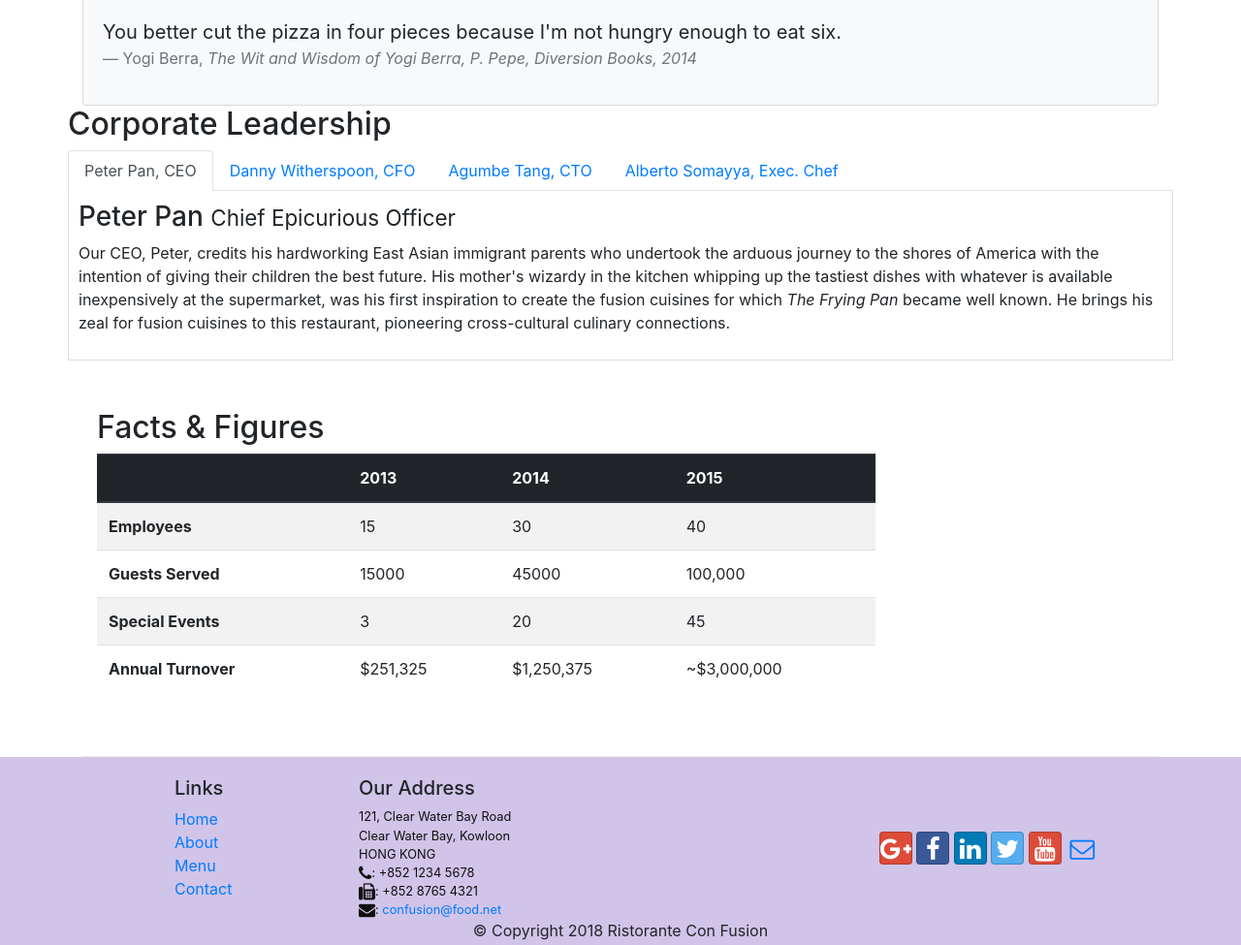
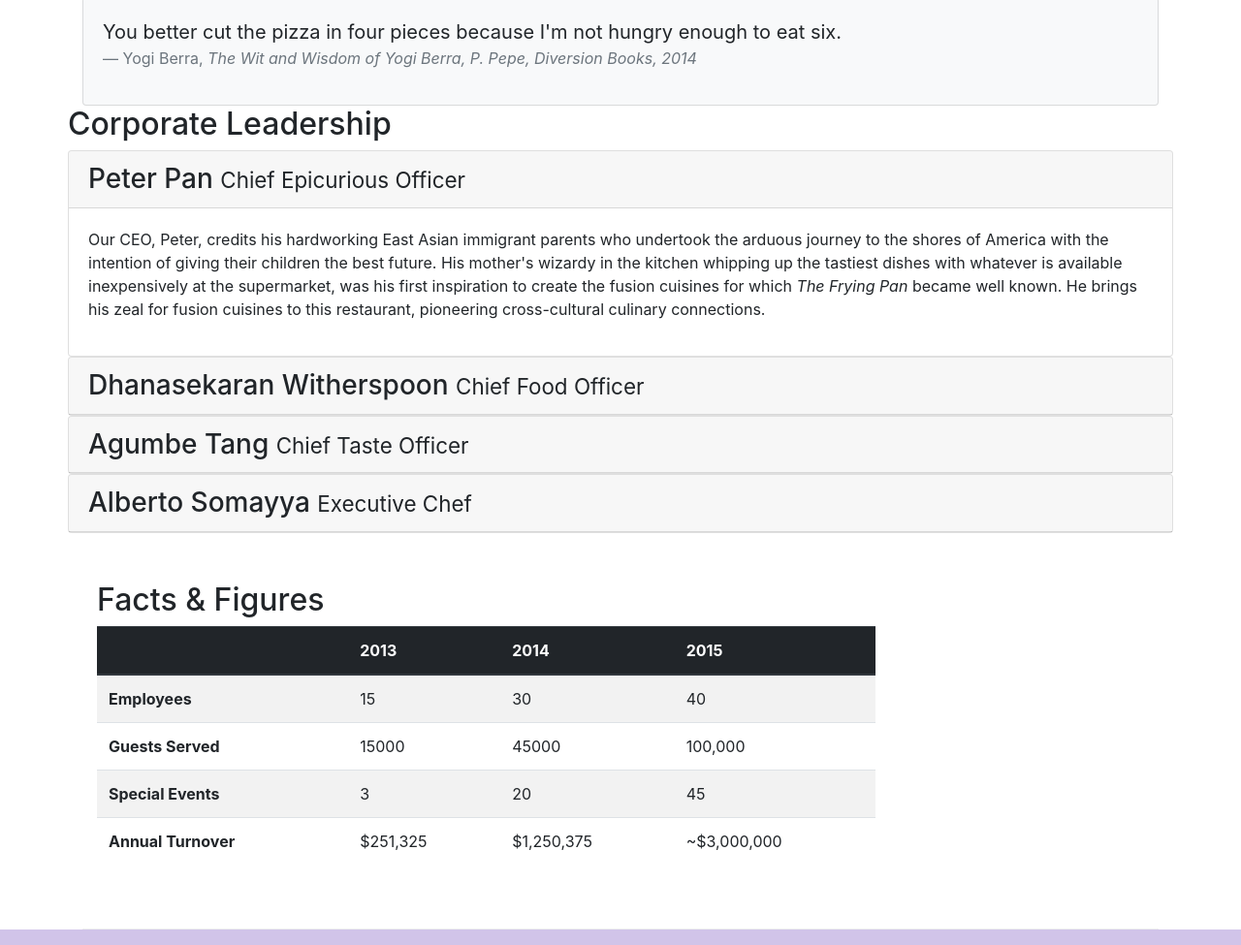
Before and after one commit to ahmedheidar/Learning_BootsTrap1, a website: page aboutus.html in a window 1280 px wide. Shown: the part 738-1713 px from the top of the page at 97% size. Drawn offline with nearby package versions, Linux system fonts and the light colour scheme.

Commit message:
Accordion

```diff
--- a/aboutus.html
+++ b/aboutus.html
@@ -27,10 +27,14 @@
             <a class="navbar-brand mr-auto ml-2" href="./index.html"><img src="img/logo.png" height="30" width="41"></a>
             <div class="collapse navbar-collapse" id="Navbar">
                 <ul class="navbar-nav mr-auto">
-                    <li class="nav-item"><a class="nav-link" href="./index.html"><span class="fa fa-home fa-lg"></span> Home</a></li>
-                    <li class="nav-item active"><a class="nav-link" href="#"><span class="fa fa-info fa-lg"></span> About</a></li>
-                    <li class="nav-item"><a class="nav-link" href="#"><span class="fa fa-list fa-lg"></span> Menu</a></li>
-                    <li class="nav-item"><a class="nav-link" href="./contactus.html"><span class="fa fa-address-card fa-lg"></span> Contact</a></li>
+                    <li class="nav-item"><a class="nav-link" href="./index.html"><span class="fa fa-home fa-lg"></span>
+                            Home</a></li>
+                    <li class="nav-item active"><a class="nav-link" href="#"><span class="fa fa-info fa-lg"></span>
+                            About</a></li>
+                    <li class="nav-item"><a class="nav-link" href="#"><span class="fa fa-list fa-lg"></span> Menu</a>
+                    </li>
+                    <li class="nav-item"><a class="nav-link" href="./contactus.html"><span
+                                class="fa fa-address-card fa-lg"></span> Contact</a></li>
                 </ul>
             </div>
         </div>
@@ -41,7 +45,8 @@
             <div class="row row-header">
                 <div class="col-12 col-sm-10">
                     <h1>Ristorante con Fusion</h1>
-                    <p>We take inspiration from the World's best cuisines, and create a unique fusion experience. Our lipsmacking creations will tickle your culinary senses!</p>
+                    <p>We take inspiration from the World's best cuisines, and create a unique fusion experience. Our
+                        lipsmacking creations will tickle your culinary senses!</p>
                 </div>
                 <div class="col-12 col-sm align-self-center">
                     <img src="img/logo.png" class="img-fluid">
@@ -66,8 +71,13 @@
         <div class="row">
             <div class="col-sm-6">
                 <h2>Our History</h2>
-                <p class="d-none d-sm-block">Started in 2010, Ristorante con Fusion quickly established itself as a culinary icon par excellence in Hong Kong. With its unique brand of world fusion cuisine that can be found nowhere else, it enjoys patronage from the A-list clientele in Hong Kong.  Featuring four of the best three-star Michelin chefs in the world, you never know what will arrive on your plate the next time you visit us.</p>
-                <p>The restaurant traces its humble beginnings to <em>The Frying Pan</em>, a successful chain started by our CEO, Mr. Peter Pan, that featured for the first time the world's best cuisines in a pan.</p>
+                <p class="d-none d-sm-block">Started in 2010, Ristorante con Fusion quickly established itself as a
+                    culinary icon par excellence in Hong Kong. With its unique brand of world fusion cuisine that can be
+                    found nowhere else, it enjoys patronage from the A-list clientele in Hong Kong. Featuring four of
+                    the best three-star Michelin chefs in the world, you never know what will arrive on your plate the
+                    next time you visit us.</p>
+                <p>The restaurant traces its humble beginnings to <em>The Frying Pan</em>, a successful chain started by
+                    our CEO, Mr. Peter Pan, that featured for the first time the world's best cuisines in a pan.</p>
             </div>
             <div class="col-12 col-sm-6">
                 <div class="card">
@@ -105,44 +115,84 @@
             <div>
                 <h2>Corporate Leadership</h2>
 
-                <ul class="nav nav-tabs">
-                    <li class="nav-item">
-                      <a class="nav-link active" href="#peter"
-                        role="tab" data-toggle="tab">Peter Pan, CEO</a>
-                    </li>
-                    <li class="nav-item">
-                      <a class="nav-link" href="#danny" role="tab"
-                        data-toggle="tab">Danny Witherspoon, CFO</a>
-                    </li>
-                    <li class="nav-item">
-                      <a class="nav-link" href="#agumbe"role="tab"
-                        data-toggle="tab">Agumbe Tang, CTO</a>
-                    </li>
-                    <li class="nav-item">
-                      <a class="nav-link" href="#alberto" role="tab"
-                        data-toggle="tab">Alberto Somayya, Exec. Chef</a>
-                    </li>
-                </ul>
+                <div id="accordion">
 
-            <div class="tab-content">
-                <div role="tabpanel" class="tab-pane fade show active" id="peter">
-                <h3>Peter Pan <small>Chief Epicurious Officer</small></h3>
-                <p class="d-none d-sm-block">Our CEO, Peter, credits his hardworking East Asian immigrant parents who undertook the arduous journey to the shores of America with the intention of giving their children the best future. His mother's wizardy in the kitchen whipping up the tastiest dishes with whatever is available inexpensively at the supermarket, was his first inspiration to create the fusion cuisines for which <em>The Frying Pan</em> became well known. He brings his zeal for fusion cuisines to this restaurant, pioneering cross-cultural culinary connections.</p>
+                    <div class="card">
+                        <div class="card-header" role="tab" id="peterhead">
+                            <h3 class="mb-0">
+                                <a data-toggle="collapse" data-target="#peter">
+                                    Peter Pan <small>Chief Epicurious Officer</small>
+                                </a>
+                            </h3>
+                        </div>
+                        <div class="collapse show" id="peter" data-parent="#accordion">
+                            <div class="card-body">
+                                <p class="d-none d-sm-block">Our CEO, Peter, credits his hardworking East Asian
+                                    immigrant parents who undertook the arduous journey to the shores of America with
+                                    the intention of giving their children the best future. His mother's wizardy in the
+                                    kitchen whipping up the tastiest dishes with whatever is available inexpensively at
+                                    the supermarket, was his first inspiration to create the fusion cuisines for which
+                                    <em>The Frying Pan</em> became well known. He brings his zeal for fusion cuisines to
+                                    this restaurant, pioneering cross-cultural culinary connections.</p>
+                            </div>
+                        </div>
                     </div>
 
-                <div role="tabpanel" class="tab-pane fade" id="danny">
-                <h3>Dhanasekaran Witherspoon <small>Chief Food Officer</small></h3>
-                <p class="d-none d-sm-block">Our CFO, Danny, as he is affectionately referred to by his colleagues, comes from a long established family tradition in farming and produce. His experiences growing up on a farm in the Australian outback gave him great appreciation for varieties of food sources. As he puts it in his own words, <em>Everything that runs, wins, and everything that stays, pays!</em></p>
+                    <div class="card">
+                        <div class="card-header" role="tab" id="dannyhead">
+                            <h3 class="mb-0">
+                                <a class="collapsed" data-toggle="collapse" data-target="#danny">
+                                    Dhanasekaran Witherspoon <small>Chief Food Officer</small>
+                                </a>
+                            </h3>
+                        </div>
+                        <div class="collapse" id="danny" data-parent="#accordion">
+                            <div class="card-body">
+                                <p class="d-none d-sm-block">Our CFO, Danny, as he is affectionately referred to by his
+                                    colleagues, comes from a long established family tradition in farming and produce.
+                                    His experiences growing up on a farm in the Australian outback gave him great
+                                    appreciation for varieties of food sources. As he puts it in his own words,
+                                    <em>Everything that runs, wins, and everything that stays, pays!</em></p>
+                            </div>
+                        </div>
                     </div>
 
-                <div role="tabpanel" class="tab-pane fade" id="agumbe">
-                <h3>Agumbe Tang <small>Chief Taste Officer</small></h3>
-                <p class="d-none d-sm-block">Blessed with the most discerning gustatory sense, Agumbe, our CTO, personally ensures that every dish that we serve meets his exacting tastes. Our chefs dread the tongue lashing that ensues if their dish does not meet his exacting standards. He lives by his motto, <em>You click only if you survive my lick.</em></p>
+                    <div class="card">
+                        <div class="card-header" role="tab" id="agumbehead">
+                            <h3 class="mb-0">
+                                <a class="collapsed" data-toggle="collapse" data-target="#agumbe">
+                                    Agumbe Tang <small>Chief Taste Officer</small>
+                                </a>
+                            </h3>
+                        </div>
+                        <div class="collapse" id="agumbe" data-parent="#accordion">
+                            <div class="card-body">
+                                <p class="d-none d-sm-block">Blessed with the most discerning gustatory sense, Agumbe,
+                                    our CTO, personally ensures that every dish that we serve meets his exacting tastes.
+                                    Our chefs dread the tongue lashing that ensues if their dish does not meet his
+                                    exacting standards. He lives by his motto, <em>You click only if you survive my
+                                        lick.</em></p>
+                            </div>
+                        </div>
                     </div>
 
-                <div role="tabpanel" class="tab-pane fade" id="alberto">
-                <h3>Alberto Somayya <small>Executive Chef</small></h3>
-                <p class="d-none d-sm-block">Award winning three-star Michelin chef with wide International experience having worked closely with whos-who in the culinary world, he specializes in creating mouthwatering Indo-Italian fusion experiences. He says, <em>Put together the cuisines from the two craziest cultures, and you get a winning hit! Amma Mia!</em></p>
+                    <div class="card">
+                        <div class="card-header" role="tab" id="albertohead">
+                            <h3 class="mb-0">
+                                <a class="collapsed" data-toggle="collapse" data-target="#alberto">
+                                    Alberto Somayya <small>Executive Chef</small>
+                                </a>
+                            </h3>
+                        </div>
+                        <div class="collapse" id="alberto" data-parent="#accordion">
+                            <div class="card-body">
+                                <p class="d-none d-sm-block">Award winning three-star Michelin chef with wide
+                                    International experience having worked closely with whos-who in the culinary world,
+                                    he specializes in creating mouthwatering Indo-Italian fusion experiences. He says,
+                                    <em>Put together the cuisines from the two craziest cultures, and you get a winning
+                                        hit! Amma Mia!</em></em></p>
+                            </div>
+                        </div>
                     </div>
                 </div>
             </div>
@@ -223,11 +273,16 @@
                 </div>
                 <div class="col-12 col-sm-4 align-self-center">
                     <div class="text-center">
-                        <a class="btn btn-social-icon btn-google" href="http://google.com/+"><i class="fa fa-google-plus"></i></a>
-                        <a class="btn btn-social-icon btn-facebook" href="http://www.facebook.com/profile.php?id="><i class="fa fa-facebook"></i></a>
-                        <a class="btn btn-social-icon btn-linkedin" href="http://www.linkedin.com/in/"><i class="fa fa-linkedin"></i></a>
-                        <a class="btn btn-social-icon btn-twitter" href="http://twitter.com/"><i class="fa fa-twitter"></i></a>
-                        <a class="btn btn-social-icon btn-google" href="http://youtube.com/"><i class="fa fa-youtube"></i></a>
+                        <a class="btn btn-social-icon btn-google" href="http://google.com/+"><i
+                                class="fa fa-google-plus"></i></a>
+                        <a class="btn btn-social-icon btn-facebook" href="http://www.facebook.com/profile.php?id="><i
+                                class="fa fa-facebook"></i></a>
+                        <a class="btn btn-social-icon btn-linkedin" href="http://www.linkedin.com/in/"><i
+                                class="fa fa-linkedin"></i></a>
+                        <a class="btn btn-social-icon btn-twitter" href="http://twitter.com/"><i
+                                class="fa fa-twitter"></i></a>
+                        <a class="btn btn-social-icon btn-google" href="http://youtube.com/"><i
+                                class="fa fa-youtube"></i></a>
                         <a class="btn btn-social-icon" href="mailto:"><i class="fa fa-envelope-o"></i></a>
                     </div>
                 </div>
```
Lines whose indentation alone changed are shown as unchanged.
